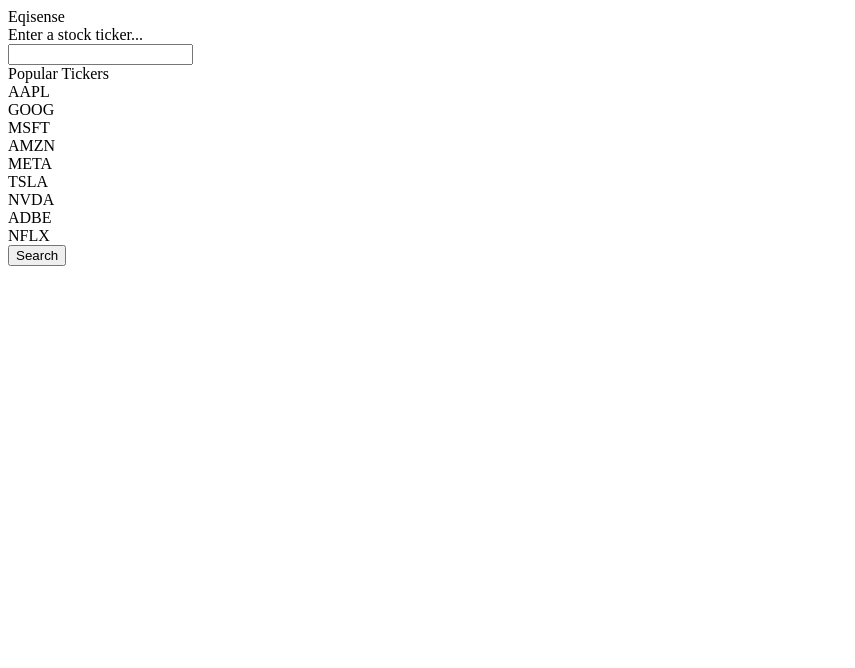
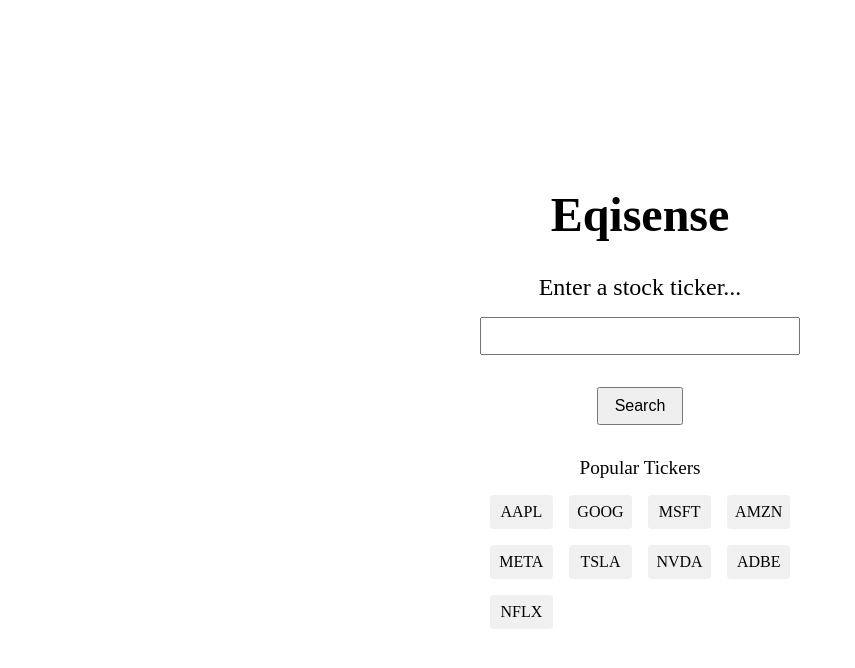
Before and after one commit to majorschwartz/eqisense, a React (Create React App) app in the folder client/: page / in a window 1280 px wide. Shown: the top 668 px of the page, without its empty margins (0-855 px from the left). Built offline with nearby package versions, Linux system fonts and the light colour scheme; no server answers.

Commit message:
style: Add initial styling

```diff
--- a/client/package.json
+++ b/client/package.json
@@ -9,7 +9,7 @@
     "react": "^18.3.1",
     "react-dom": "^18.3.1",
     "react-router-dom": "^6.26.2",
-    "react-scripts": "5.0.1",
+    "react-scripts": "^5.0.1",
     "web-vitals": "^2.1.4"
   },
   "scripts": {
--- a/client/src/App.css
+++ b/client/src/App.css
@@ -0,0 +1,63 @@
+.home-page {
+	display: flex;
+	flex-direction: column;
+	align-items: center;
+	justify-content: center;
+	height: 100vh;
+	text-align: center;
+}
+
+.title {
+	font-size: 3rem;
+	font-weight: bold;
+	margin-bottom: 2rem;
+}
+
+.main-content {
+	display: flex;
+	flex-direction: column;
+	align-items: center;
+	justify-content: center;
+}
+
+.main-text {
+	font-size: 1.5rem;
+	margin-bottom: 1rem;
+}
+
+input[type="text"] {
+	width: 300px;
+	padding: 0.5rem;
+	font-size: 1rem;
+	margin-bottom: 1rem;
+}
+
+.popular-tickers {
+	margin-top: 2rem;
+}
+
+.popular-tickers > span {
+	display: block;
+	font-size: 1.2rem;
+	margin-bottom: 1rem;
+}
+
+.popular-ticker-grid {
+	display: grid;
+	grid-template-columns: repeat(4, 1fr);
+	gap: 1rem;
+}
+
+.popular-ticker {
+	cursor: pointer;
+	padding: 0.5rem;
+	background-color: #f0f0f0;
+	border-radius: 4px;
+}
+
+.search-button button {
+	margin-top: 1rem;
+	padding: 0.5rem 1rem;
+	font-size: 1rem;
+	cursor: pointer;
+}
--- a/client/src/pages/Home.js
+++ b/client/src/pages/Home.js
@@ -24,16 +24,18 @@
 					value={ticker}
 					onChange={(e) => setTicker(e.target.value)}
 				/>
+				<div className="search-button">
+					<button onClick={() => handleSubmit(ticker)}>Search</button>
+				</div>
 				<div className="popular-tickers">
 					<span>Popular Tickers</span>
+					<div className="popular-ticker-grid">
 						{popularTickers.map((ticker) => (
 							<div className="popular-ticker" key={ticker} onClick={() => handleSubmit(ticker)}>
 								{ticker}
 							</div>
 						))}
 					</div>
-				<div className="search-button">
-					<button onClick={() => handleSubmit(ticker)}>Search</button>
 				</div>
 			</div>
 		</div>
```
Also changed, not shown: 1 other file (tests, documents, lock files or other folders). Lines whose indentation alone changed are shown as unchanged.
